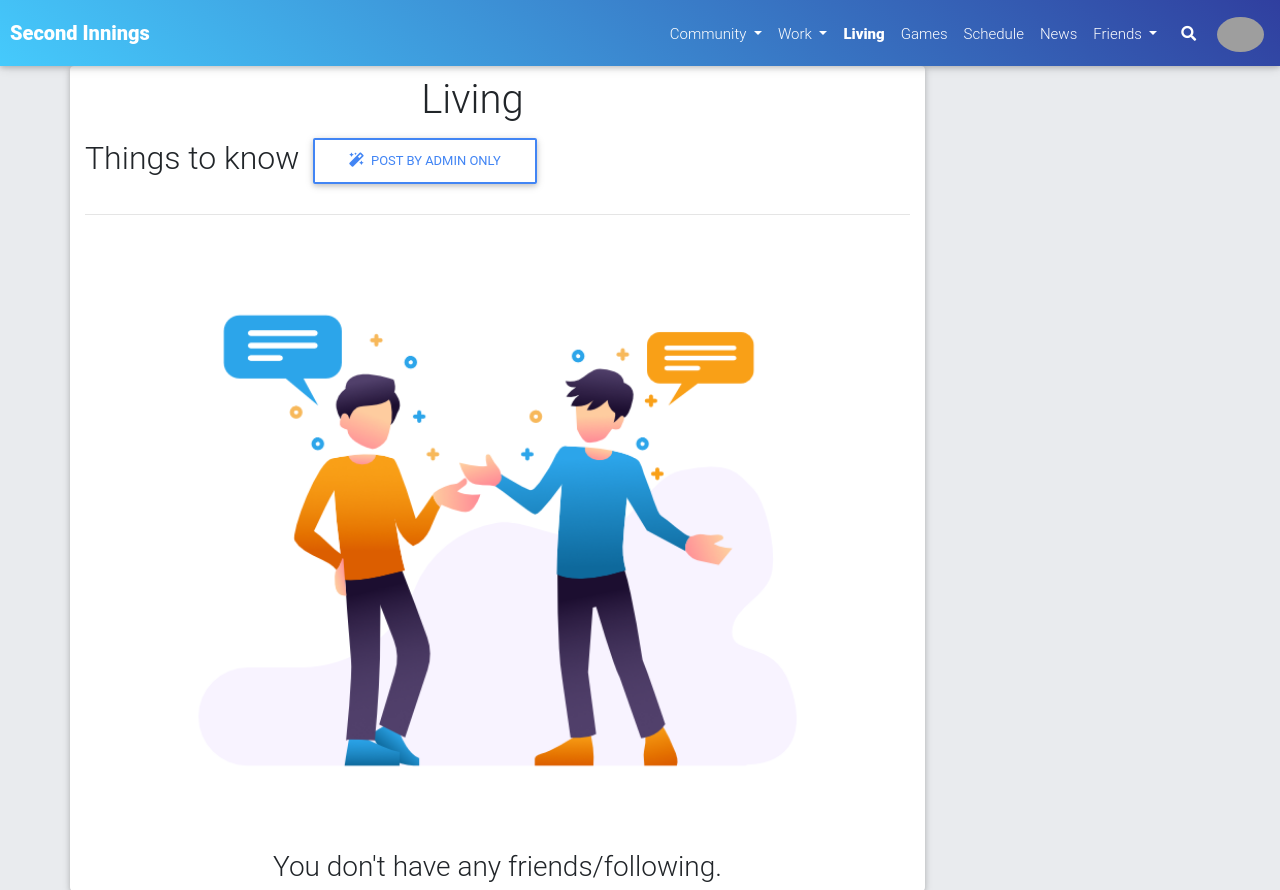
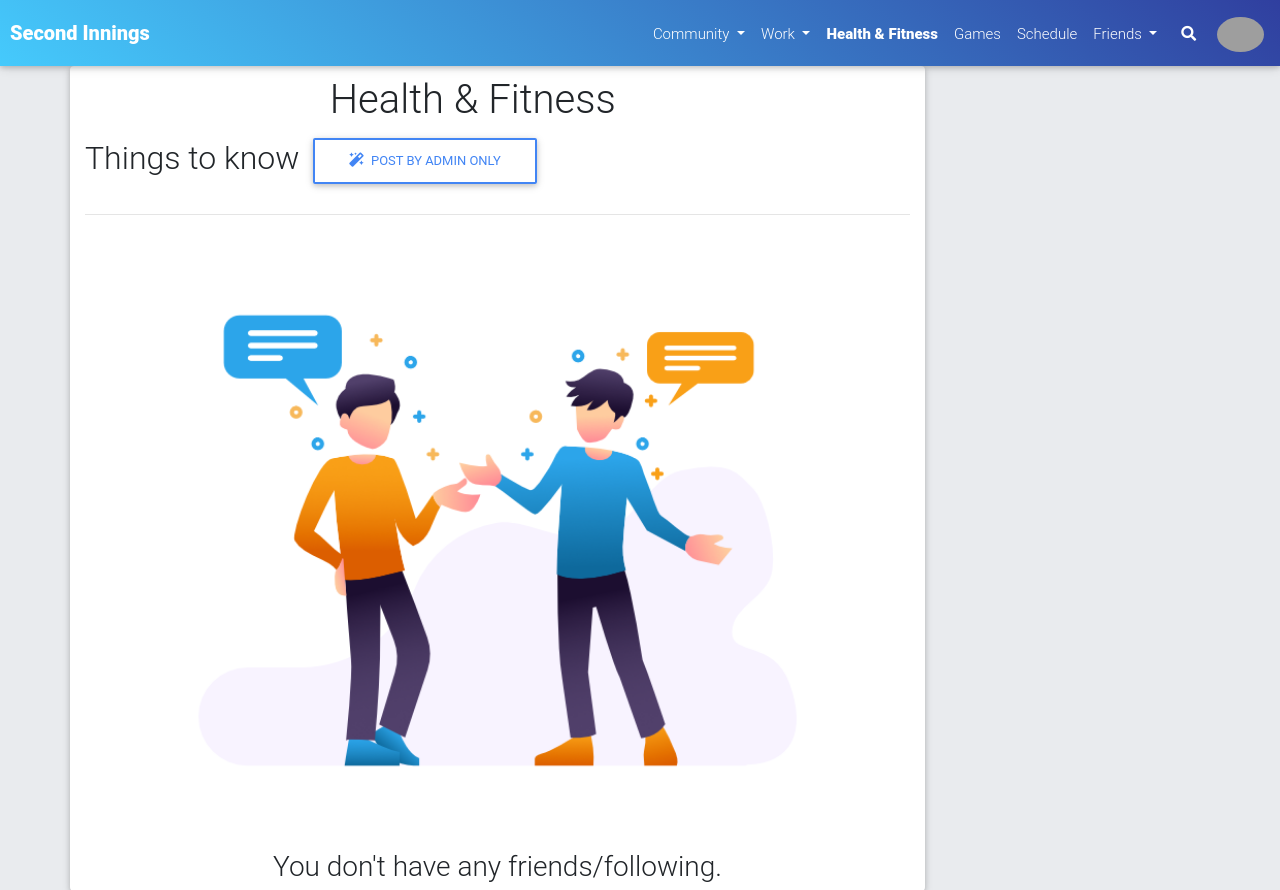
Before and after one commit to arbmf/SNFE, a Flask app: page /living in a window 1280 px wide. Shown: the top 890 px of the page. Run offline with Flask 3, Linux system fonts and the light colour scheme; the visitor is signed in with stand-in values (Sample User, id 1); data that the repository does not hold is empty; some libraries are stand-ins or nearby versions; some web fonts are replaced; grey boxes are pictures that could not be loaded.

Commit message:
Remove news tab and living tab and add health fitness and question/answers tab

```diff
--- a/app/templates/layout.html
+++ b/app/templates/layout.html
@@ -117,6 +117,9 @@
               <a class="dropdown-item" href="{{ url_for('main.dating') }}"
                 >Dating</a
               >
+                <a class="dropdown-item" href="{{ url_for('main.news') }}"
+                >Questions/Answers</a
+              >
             </div>
           </li>
           <li class="nav-item dropdown">
@@ -146,7 +149,7 @@
               class="nav-link waves-effect waves-light {% if active == 'living' %} activenav {% endif %}"
               href="{{ url_for('main.living') }}"
             >
-              Living
+              Health & Fitness
             </a>
           </li>
           <li class="nav-item">
@@ -163,14 +166,6 @@
               href="{{ url_for('main.calendar')}}"
             >
               Schedule
-            </a>
-          </li>
-          <li class="nav-item">
-            <a
-              class="nav-link waves-effect waves-light {% if active == 'news' %} activenav {% endif %}"
-              href="{{ url_for('main.news') }}"
-            >
-              News
             </a>
           </li>
           <li class="nav-item dropdown">
--- a/app/templates/living/living.html
+++ b/app/templates/living/living.html
@@ -5,7 +5,7 @@
     <div class="row" style=" margin-top: -52px;">
         <!-- Section: Blog v.3 -->
         <section class="my-5 col-xl-9 card" style="background-color: white; padding-top: 10px;">
-            <h1> &emsp;&emsp;&emsp;&emsp;&emsp;&emsp;&emsp;&emsp; Living </h1>
+            <h1> &emsp;&emsp;&emsp;&emsp;&emsp;&emsp;Health & Fitness </h1>
             <h2>Things to know
                 <a href="{{ url_for('main.create_living_post') }}" class="btn btn-outline-primary waves-effect"><i
                         class="fas fa-magic mr-1"></i>
--- a/app/templates/news/news.html
+++ b/app/templates/news/news.html
@@ -5,11 +5,11 @@
     <div class="row" style=" margin-top: -52px;">
         <!-- Section: Blog v.3 -->
         <section class="my-5 col-xl-9 card" style="background-color: white; padding-top: 10px;">
-            <h1> &emsp;&emsp;&emsp;&emsp;&emsp;&emsp;&emsp;&emsp;News </h1>
-            <h2>What's happening all around?
+            <h1> &emsp;&emsp;&emsp;&emsp;&emsp;&emsp;&emsp;&emsp;Questions/Answers </h1>
+            <h2>What do you want to know?
                 <a href="{{ url_for('main.create_news_post') }}" class="btn btn-outline-primary waves-effect"><i
                         class="fas fa-magic mr-1"></i>
-                    Post by Admin only
+                    Write your question here
                 </a>
             </h2>
             <hr>
```
Also changed, not shown: app/site.db.
